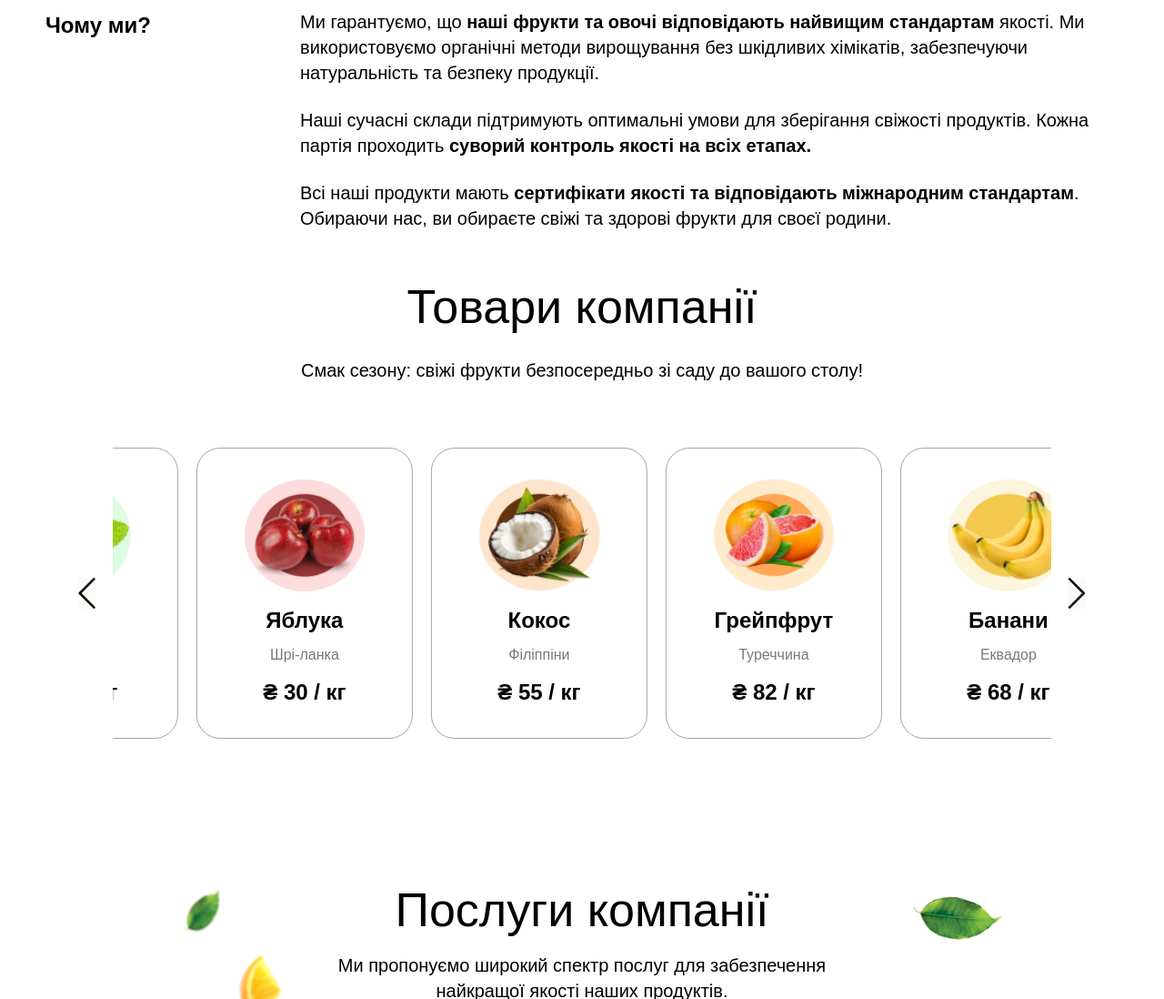
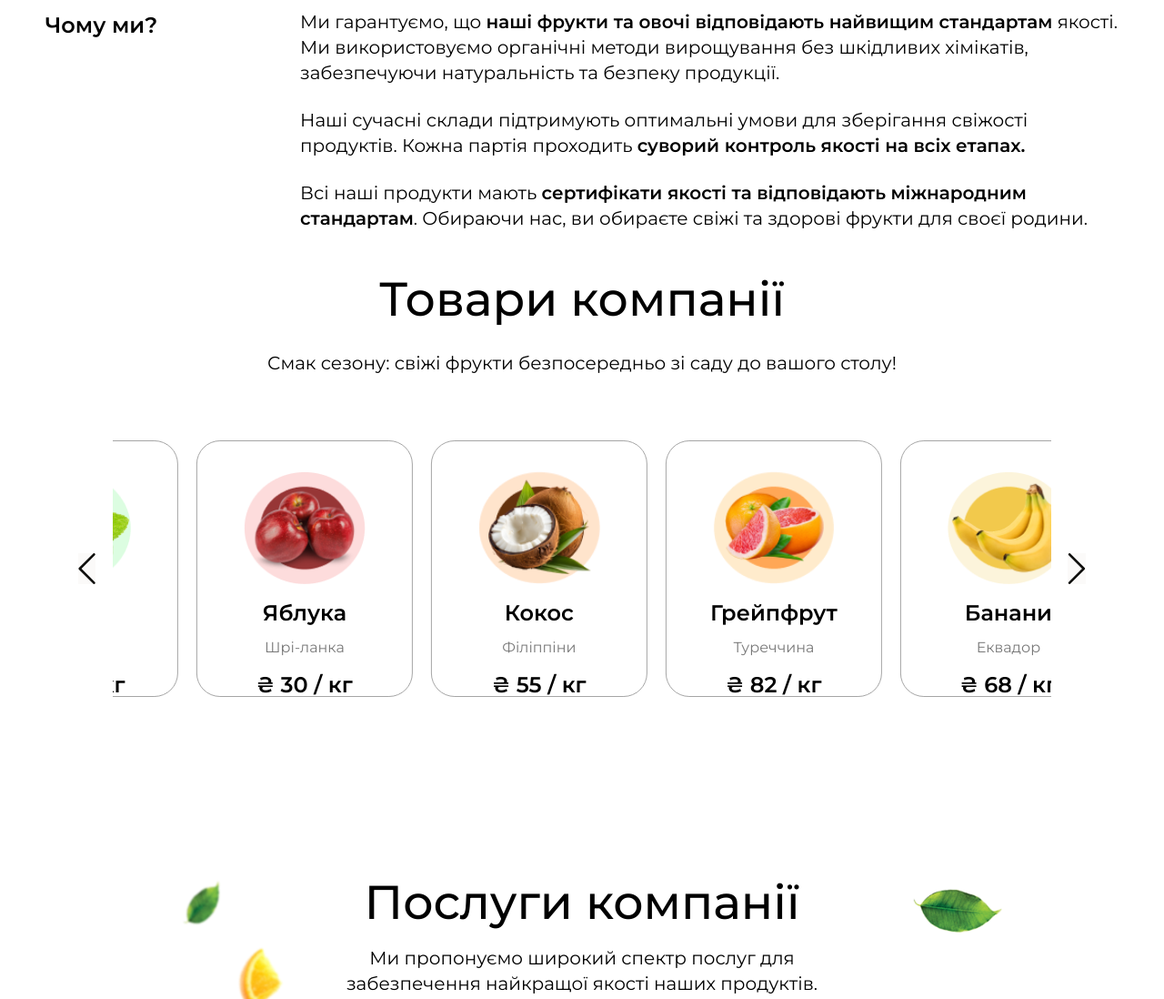
Before and after one commit to danielbud1/FruitExportSite, a plain HTML site: page index.html in a window 1280 px wide. Shown: the part 1699-2797 px from the top of the page at 91% size. Drawn offline with nearby package versions, Linux system fonts and the light colour scheme.

Commit message:
Fixed: text overflowing on mobile. Added Dockerfile

```diff
--- a/css/styles.css
+++ b/css/styles.css
@@ -1,3 +1,5 @@
+@import url('https://fonts.googleapis.com/css2?family=Montserrat:ital,wght@0,100..900;1,100..900&display=swap');
+
 *,
 *::before,
 *::after {
@@ -136,7 +138,7 @@ body {
     gap: 10px;
     position: absolute;
     width: 505px;
-    height: 210px;
+    /* height: 210px; */
     left: 132px;
     top: 252px;
     z-index: 10;
@@ -307,7 +309,7 @@ p span {
 
 #why-we {
     display: flex;
-    height: 252px;
+    /* height: 252px; */
     margin-top: 80px;
 }
 
@@ -351,7 +353,7 @@ p span {
 
 .slide_filling {
     width: 238px;
-    height: 320px;
+    /* height: 320px; */
     border: solid 1px #A5A5A5;
     border-radius: 26px;
     margin: 0 auto;
```
Also changed, not shown: 1 other file.
